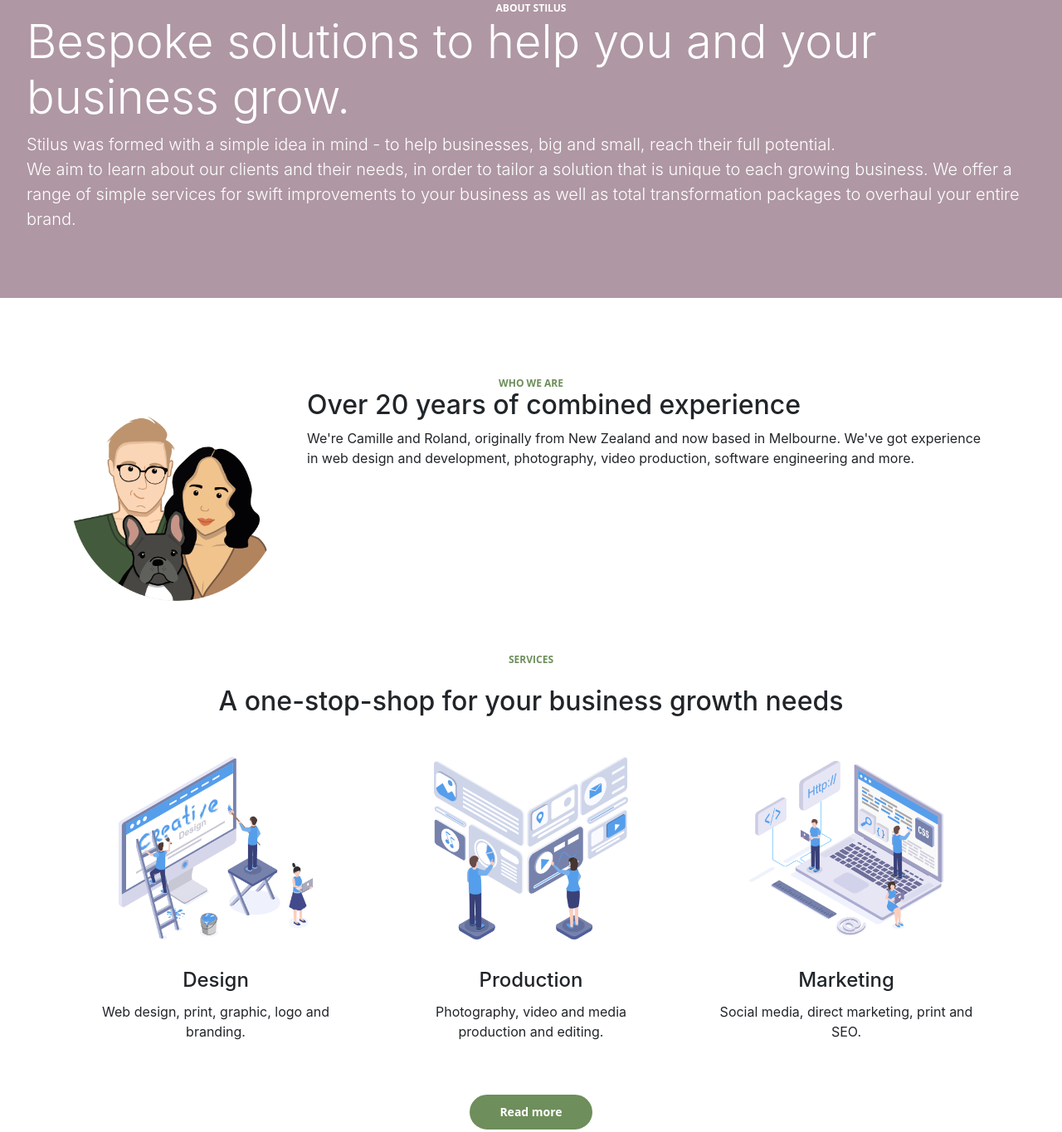
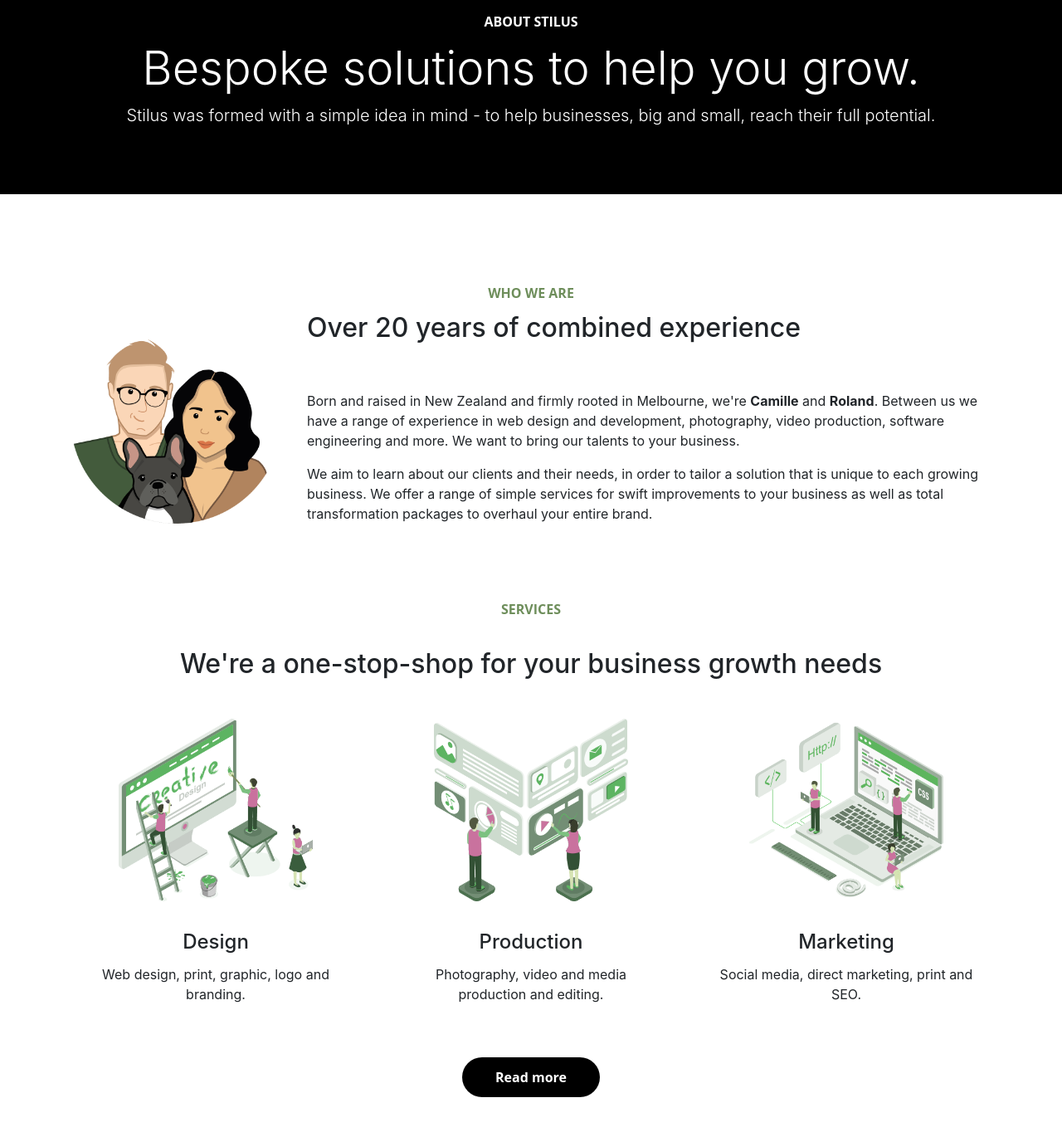
Before and after one commit to stilus-solutions/stilus-solutions.github.io, a plain HTML site: page index.html in a window 1280 px wide. Shown: the part 701-2065 px from the top of the page at 83% size. Drawn offline with nearby package versions, Linux system fonts and the light colour scheme.

Commit message:
Updated styling

```diff
--- a/css/styles.css
+++ b/css/styles.css
@@ -18,28 +18,28 @@ html {
 
 .above-heading {
 	color: #6E8E5B;
-	font: 700 0.75rem/0.875rem "Open Sans", sans-serif;
+	font: 700 1rem/0.875rem "Open Sans", sans-serif;
 	text-align: center;
+  padding:1rem 0rem;
 }
 
 .btn-solid-sm {
   margin-top: 0.25rem;
 	margin-bottom: 1.375rem;
-	/*margin-left: 0.5rem;*/
-	border: 0.125rem solid #6E8E5B;
-  background-color: #6E8E5B;
+  background-color: #000;
+  border:0;
   color: #fff;
   display: inline-block;
-	padding: 1.1875rem 2.125rem 1.1875rem 2.125rem;
-	border-radius: 2rem;
-	font: 700 0.875rem/0 "Open Sans", sans-serif;
+	padding: 1.5rem 2.5rem;
+	border-radius: 3rem;
+	font: 700 1rem/0 "Open Sans", sans-serif;
 	text-decoration: none;
 	transition: all 0.2s;
 }
 
 .btn-solid-sm:hover {
-  background-color: transparent;
-	color: #6E8E5B;
+  background-color: #6E8E5B;
+	color: #fff;
 	text-decoration: none;
 }
 
@@ -128,7 +128,7 @@ html {
 }
 
 .navbar-custom-active {
-  background-color: rgba(110,142,91,1.0);
+  background-color: rgba(0,0,0,1.0);
   max-height:6rem;
   padding: 0.5rem 2rem 0.5rem 2rem;
 }
@@ -144,8 +144,9 @@ html {
 
 /* About Us */
 .jumbotron {
-  background-color: #AF97A3;
+  background-color: #000;
   border-radius: 0;
+  text-align:center;
 }
 
 .jumbotron h1, .jumbotron p {
@@ -203,7 +204,7 @@ html {
 }
 
 #contact h2 {
-  color:#896978;
+  color:#000;
 }
 
 .form h2 {
@@ -229,12 +230,12 @@ html {
 }
 
 .fa-stack .fa-stack-1x {
-    color: #fff;
+    color: #000;
 	transition: all 0.2s ease;
 }
 
 .fa-stack .fa-stack-2x {
-	color: #6E8E5B;
+	color: #fff;
 	transition: all 0.2s ease;
 }
 
@@ -243,7 +244,7 @@ html {
 }
 
 .fa-stack:hover .fa-stack-2x {
-    color: #C9D7C1;
+    color: #6E8E5B;
 }
 
 
@@ -251,6 +252,6 @@ html {
 .footer {
 	padding-top: 3rem;
 	padding-bottom: 3rem;
-	background-color: #6E8E5B;
+	background-color: #000;
   color:#fff;
 }
--- a/index.html
+++ b/index.html
@@ -61,9 +61,11 @@
 
 <!-- About Us - Stilus -->
 <div class="jumbotron">
-  <div class="above-heading" style="color:white;">ABOUT STILUS</div>
-  <h1 class="display-4">Bespoke solutions to help you and your business grow.</h1>
-  <p class="lead">Stilus was formed with a simple idea in mind - to help businesses, big and small, reach their full potential.<br />We aim to learn about our clients and their needs, in order to tailor a solution that is unique to each growing business. We offer a range of simple services for swift improvements to your business as well as total transformation packages to overhaul your entire brand.
+  <div class="container">
+    <div class="above-heading" style="color:white;">ABOUT STILUS</div>
+    <h1 class="display-4">Bespoke solutions to help you grow.</h1>
+    <p class="lead">Stilus was formed with a simple idea in mind - to help businesses, big and small, reach their full potential.
+</div>
 </p>
 </div>
 
@@ -77,7 +79,9 @@
       </div>
       <div class="col-lg-9">
         <h2>Over 20 years of combined experience</h2>
-        <p>We're Camille and Roland, originally from New Zealand and now based in Melbourne. We've got experience in web design and development, photography, video production, software engineering and more.</p>
+        <br /><br />
+        <p>Born and raised in New Zealand and firmly rooted in Melbourne, we're <b>Camille</b> and <b>Roland</b>. Between us we have a range of experience in web design and development, photography, video production, software engineering and more. We want to bring our talents to your business.</p>
+        <p>We aim to learn about our clients and their needs, in order to tailor a solution that is unique to each growing business. We offer a range of simple services for swift improvements to your business as well as total transformation packages to overhaul your entire brand.</p>
       </div>
     </div>
   </div>
@@ -89,14 +93,14 @@
   <div class="container">
     <div class="row">
       <div class="col-lg-12 p-4">
-        <h2>A one-stop-shop for your business growth needs</h2>
+        <h2>We're a one-stop-shop for your business growth needs</h2>
       </div>
   </div>
   <div class="row">
     <div class="col-lg-4"><!-- Begin card 1 -->
       <div class="card">
         <div class="card-image p-2">
-            <img src="img/description-2.png" title="Design Services">
+            <img src="img/description-2a.png" title="Design Services">
         </div>
         <div class="card-body">
           <h4 class="card-title">Design</h4>
@@ -107,7 +111,7 @@
     <div class="col-lg-4"><!-- Begin card 2 -->
       <div class="card">
         <div class="card-image p-2">
-            <img src="img/description-3.png" title="Production Services">
+            <img src="img/description-3a.png" title="Production Services">
         </div>
         <div class="card-body">
           <h4 class="card-title">Production</h4>
@@ -118,7 +122,7 @@
     <div class="col-lg-4"><!-- Begin card 3 -->
       <div class="card">
         <div class="card-image p-2">
-            <img src="img/description-1.png" title="Marketing Services">
+            <img src="img/description-1a.png" title="Marketing Services">
         </div>
         <div class="card-body">
           <h4 class="card-title">Marketing</h4>
@@ -160,12 +164,12 @@
   <div class="container">
     <div class="row">
         <div class="col">
-          <h2>Get a quote</h2>
+          <h2>Get in touch now</h2>
           <div class="form-group">
             <input type="email" class="form-control" id="nemail" placeholder="Enter your email">
           </div>
           <div class="form-group">
-              <button type="submit" class="btn-solid-sm" style="background-color:#896978;border:none;">Submit</button>
+              <button type="submit" class="btn-solid-sm">Submit</button>
           </div>
 </div>
 </div>
```
Also changed, not shown: img/description-1a.png (added), img/description-2a.png (added), img/description-3a.png (added).
